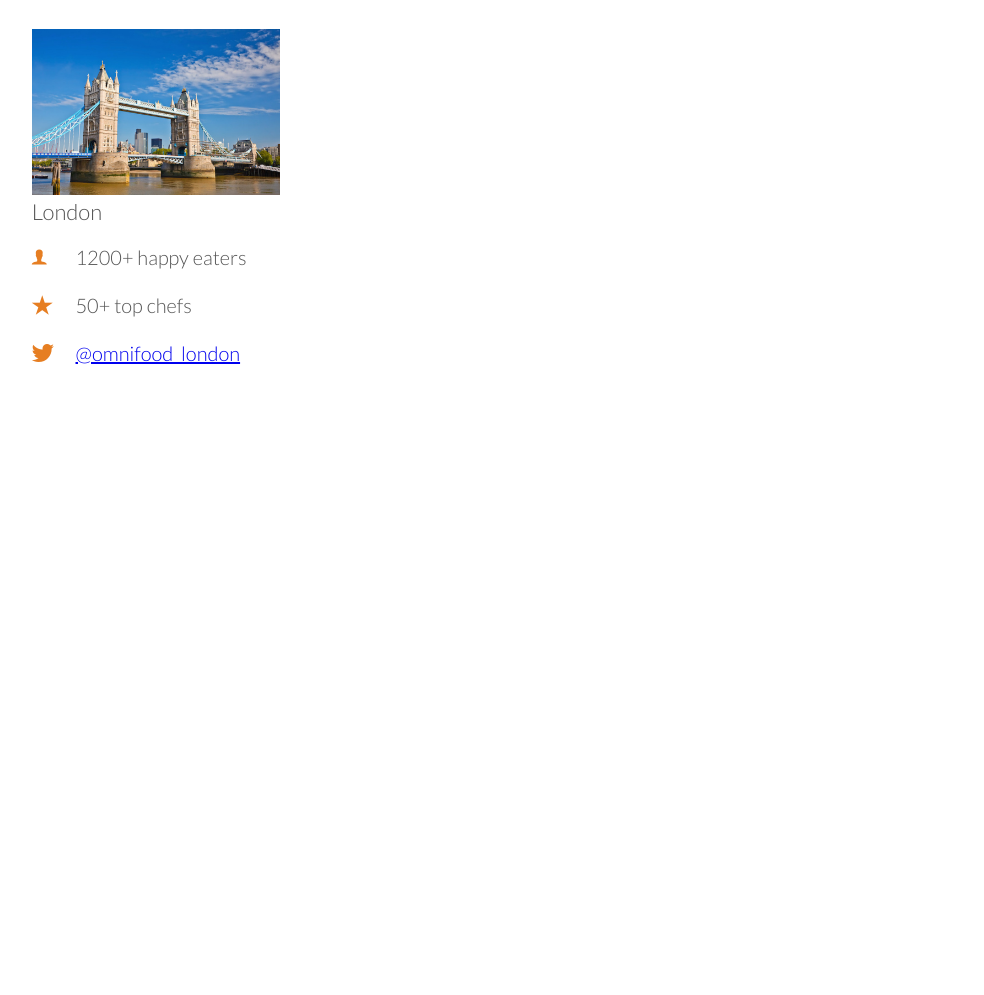
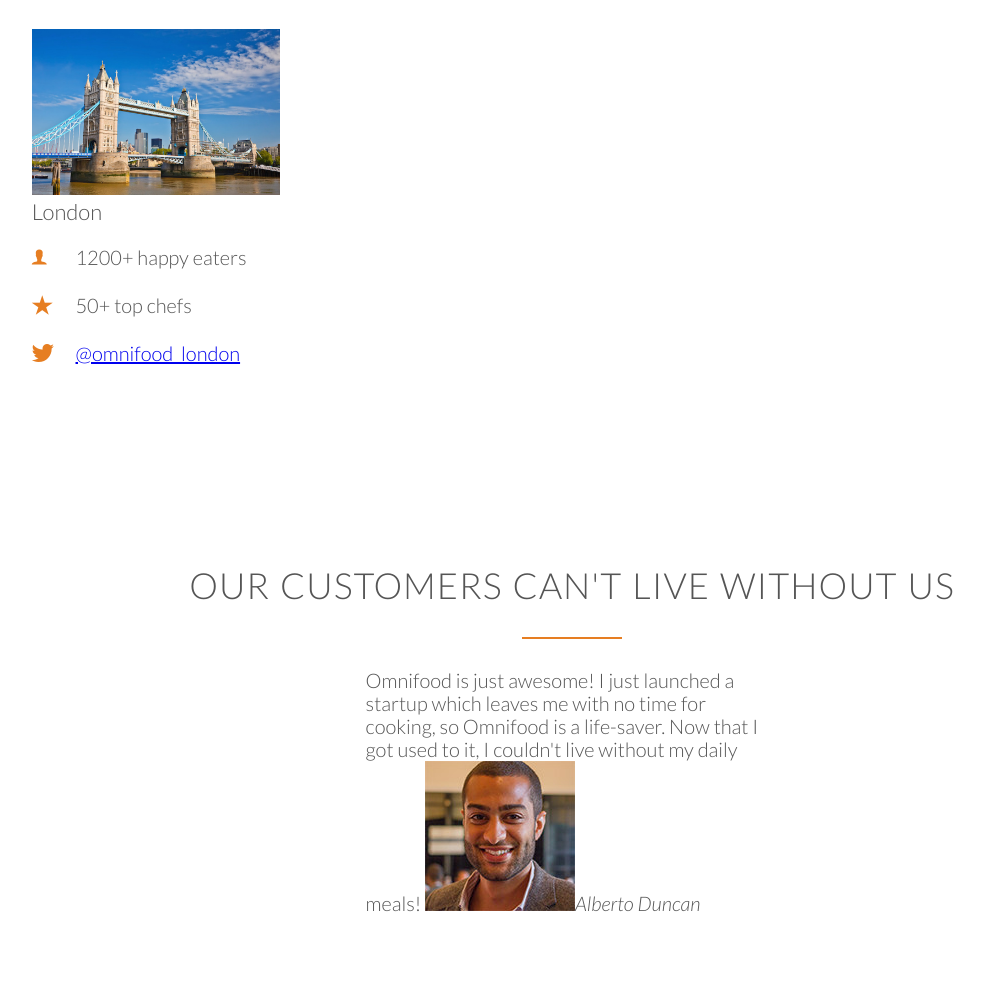
Before and after one commit to redsnow32/Responsive-Web-Design, a plain HTML site: page Food Website/index.html in a window 1280 px wide. Shown: the part 3311-4306 px from the top of the page, without its empty margins (68-1052 px from the left). Before the commit the page ends 3796 px from the top, so only its background shows below. Drawn offline with Linux system fonts and the light colour scheme; files that its build step writes are made by us from their sources; files whose address does not match are found by name; a web font is replaced by a local one.

Commit message:
section 6

```diff
--- a/Food Website/Resources/css/style.css
+++ b/Food Website/Resources/css/style.css
@@ -340,6 +340,7 @@
   width: 100%;
   height: auto;
   padding: 0px;
+  margin-left: 0px;
 }
 
 .city-feature {
--- a/Food Website/index.html
+++ b/Food Website/index.html
@@ -233,30 +233,31 @@
 
   </section>
 
+  <section class="section-testimonials">
+    <div class="row">
+      <h2>Our customers can't live without us</h2>
+    </div>
+    <div class="row span-1-of-3">
+      <blockquote>
+        Omnifood is just awesome! I just launched a startup which leaves me with no time for cooking, so Omnifood is a life-saver. Now that I got used to it, I couldn't live without my daily meals!
+        <cite> <img src="Resources/img/customer-1.jpg" alt="Customer 1" />Alberto Duncan</cite>
+      </blockquote>
+    </div>
+  </section>
+
 
 </body>
 </html>
 <!--
-Title:
+Section 5: Customer testimonials
+Title: Our customers can't live without us
 
-Lisbon
-1600+ happy eaters
-60+ top chefs
-@omnifood_lx
+Omnifood is just awesome! I just launched a startup which leaves me with no time for cooking, so Omnifood is a life-saver. Now that I got used to it, I couldn't live without my daily meals!
+(Alberto Duncan)
 
-San Francisco
-3700+ happy eaters
-160+ top chefs
-@omnifood_sf
+Inexpensive, healthy and great-tasting meals, delivered right to my home. We have lots of food delivery here in Lisbon, but no one comes even close to Omifood. Me and my family are so in love!
+(Joana Silva)
 
-Berlin
-2300+ happy eaters
-110+ top chefs
-@omnifood_berlin
-
-London
-1200+ happy eaters
-50+ top chefs
-@omnifood_london
-
+I was looking for a quick and easy food delivery service in San Franciso. I tried a lot of them and ended up with Omnifood. Best food delivery service in the Bay Area. Keep up the great work!
+(Milton Chapman)
 -->
```
